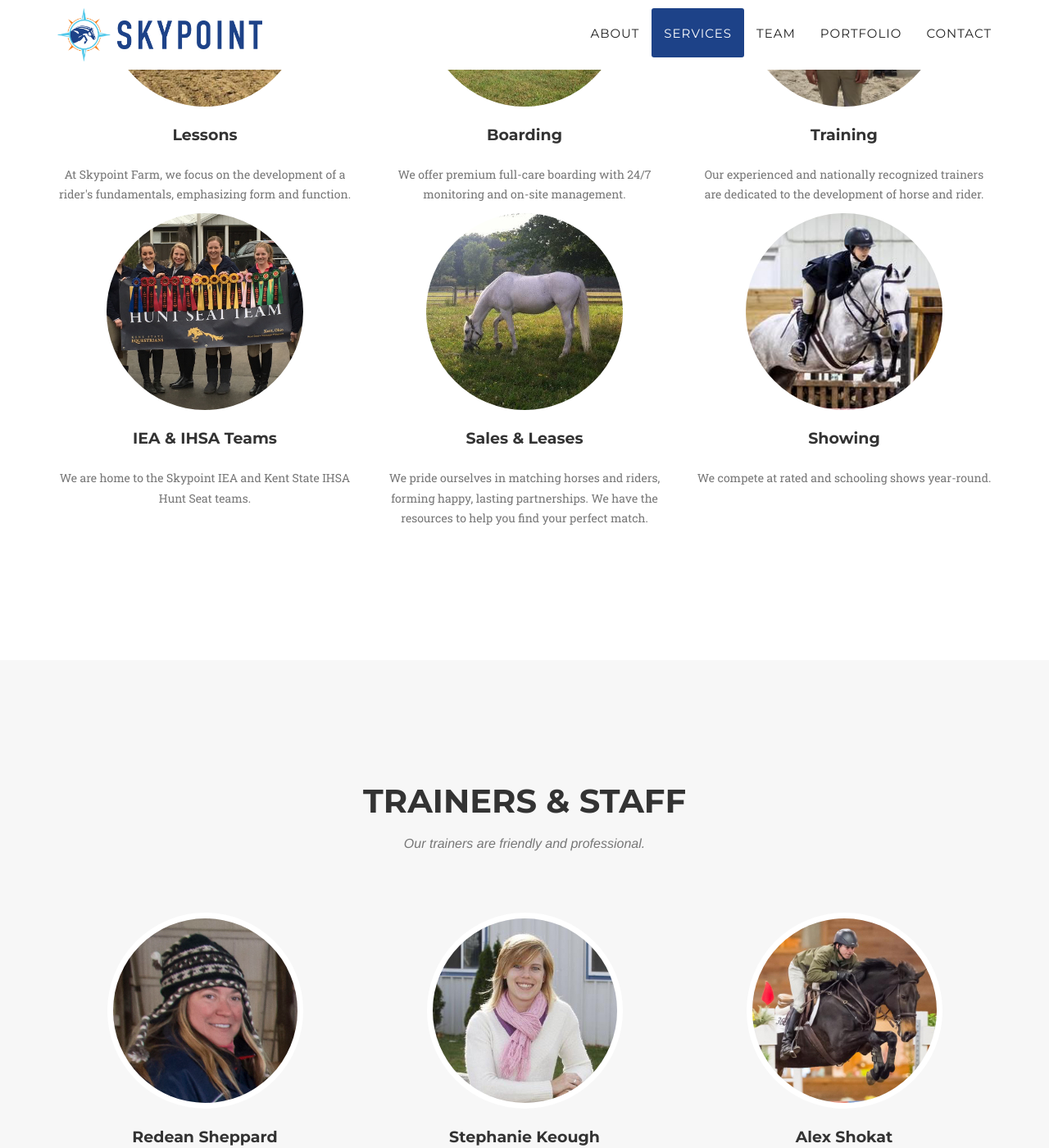
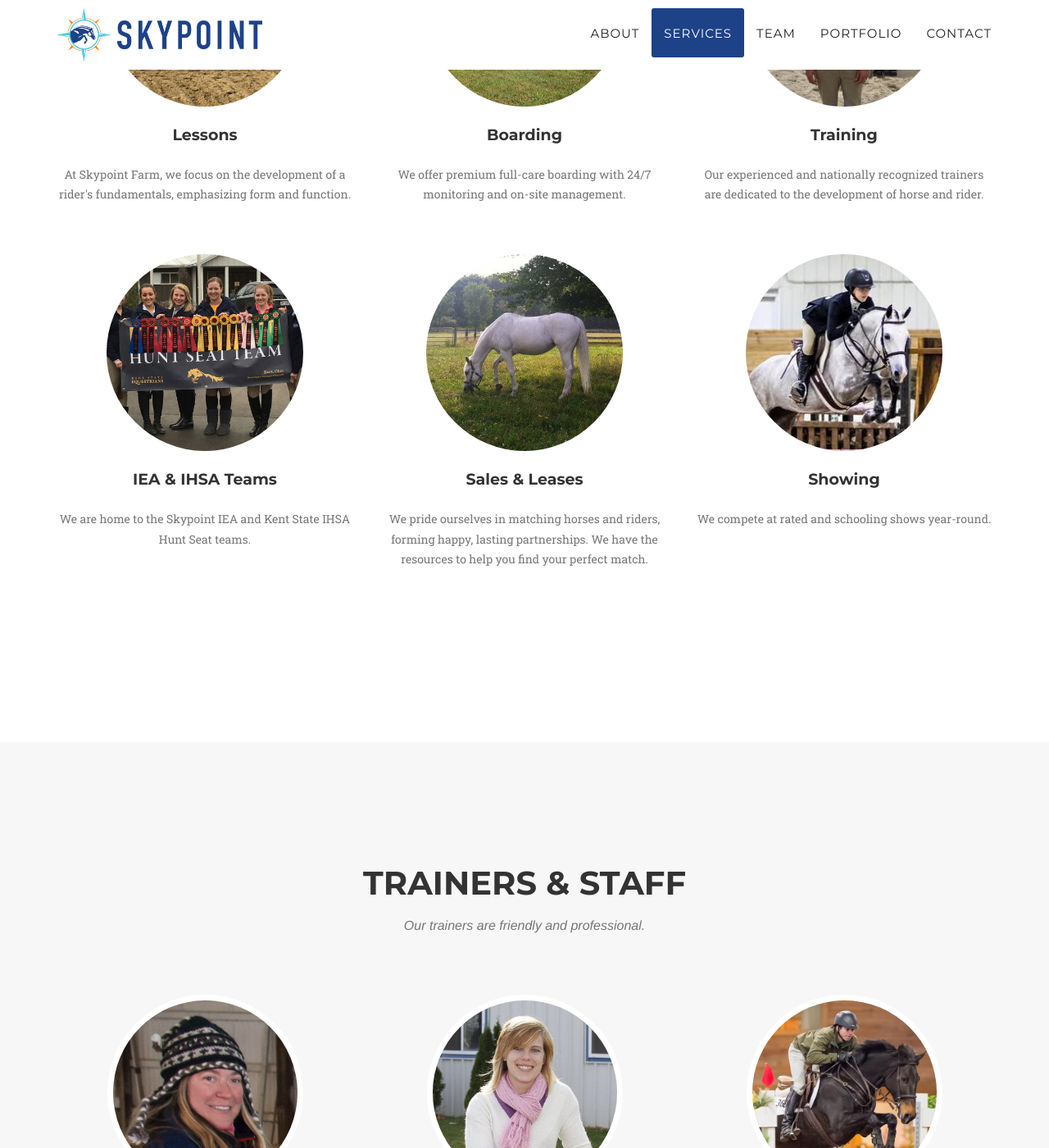
Before and after one commit to pinsky422/pinsky422.github.io, a Jekyll site: the page built from index.markdown, in a window 1280 px wide and 1400 px high, scrolled down 2989 px. Shown: the whole window at 82% size. Built offline with Jekyll 4.4.1, drawn with Linux system fonts in a browser that asks for light colours; some web fonts are replaced.

Commit message:
Add padding below services divs

```diff
--- a/_includes/css/agency.css
+++ b/_includes/css/agency.css
@@ -16,6 +16,10 @@ body {
 
 .text-primary {
     color: #{{ site.data.template.color.primary }};
+}
+
+.pad-b {
+    padding-bottom: 50px;
 }
 
 p {
--- a/_includes/services.html
+++ b/_includes/services.html
@@ -11,7 +11,7 @@
             </div>
         </div>
         <div class="row text-center">
-            <div class="col-md-4">
+            <div class="col-md-4 pad-b">
                 <span class="fa-stack services fa-4x">
                     <img
                         class="img-circle img-responsive"
@@ -25,7 +25,7 @@
                     fundamentals, emphasizing form and function.
                 </p>
             </div>
-            <div class="col-md-4">
+            <div class="col-md-4 pad-b">
                 <span class="fa-stack services fa-4x">
                     <img
                         class="img-circle img-responsive"
@@ -39,7 +39,7 @@
                     on-site management.
                 </p>
             </div>
-            <div class="col-md-4">
+            <div class="col-md-4 pad-b">
                 <span class="fa-stack services fa-4x">
                     <img
                         class="img-circle img-responsive"
@@ -53,7 +53,7 @@
                     dedicated to the development of horse and rider.
                 </p>
             </div>
-            <div class="col-md-4">
+            <div class="col-md-4 pad-b">
                 <span class="fa-stack services fa-4x">
                     <img
                         class="img-circle img-responsive"
@@ -67,7 +67,7 @@
                     Seat teams.
                 </p>
             </div>
-            <div class="col-md-4">
+            <div class="col-md-4 pad-b">
                 <span class="fa-stack services fa-4x">
                     <img
                         class="img-circle img-responsive"
@@ -82,7 +82,7 @@
                     you find your perfect match.
                 </p>
             </div>
-            <div class="col-md-4">
+            <div class="col-md-4 pad-b">
                 <span class="fa-stack services fa-4x">
                     <img
                         class="img-circle img-responsive"
```
